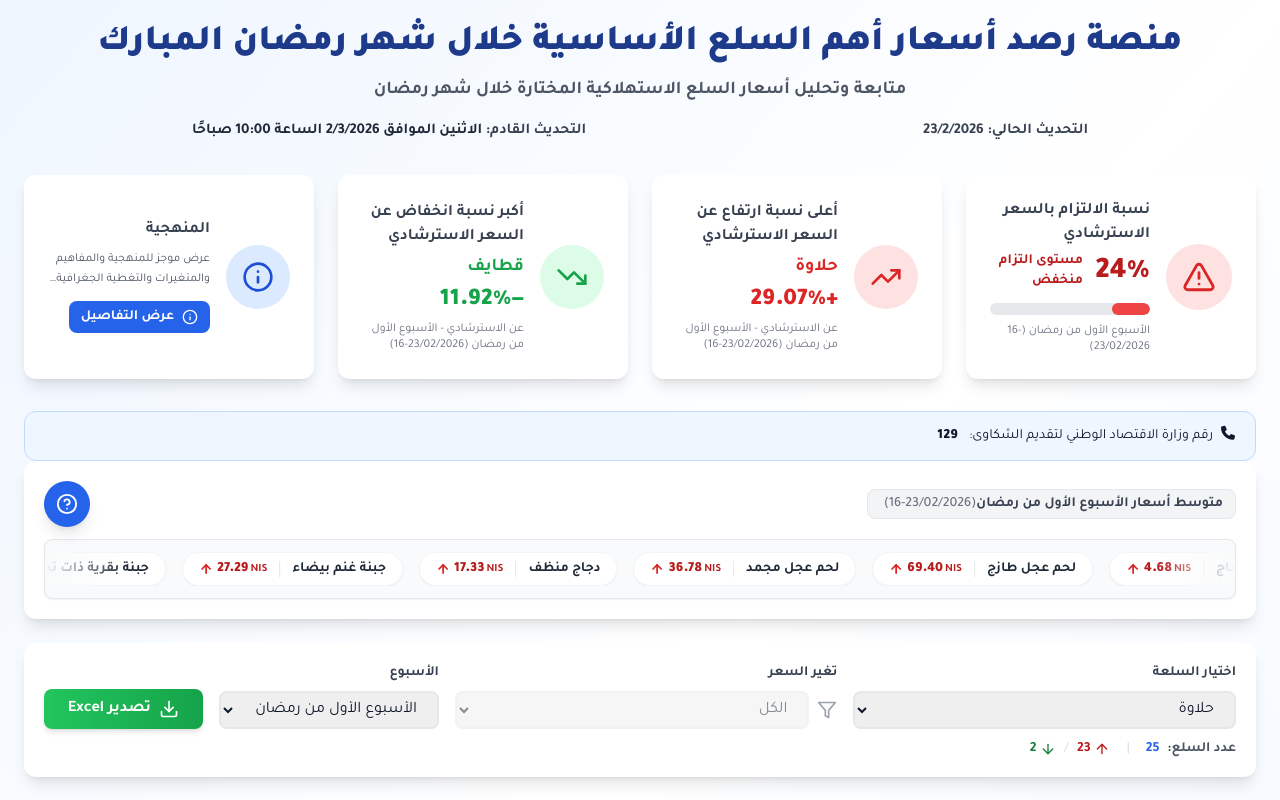
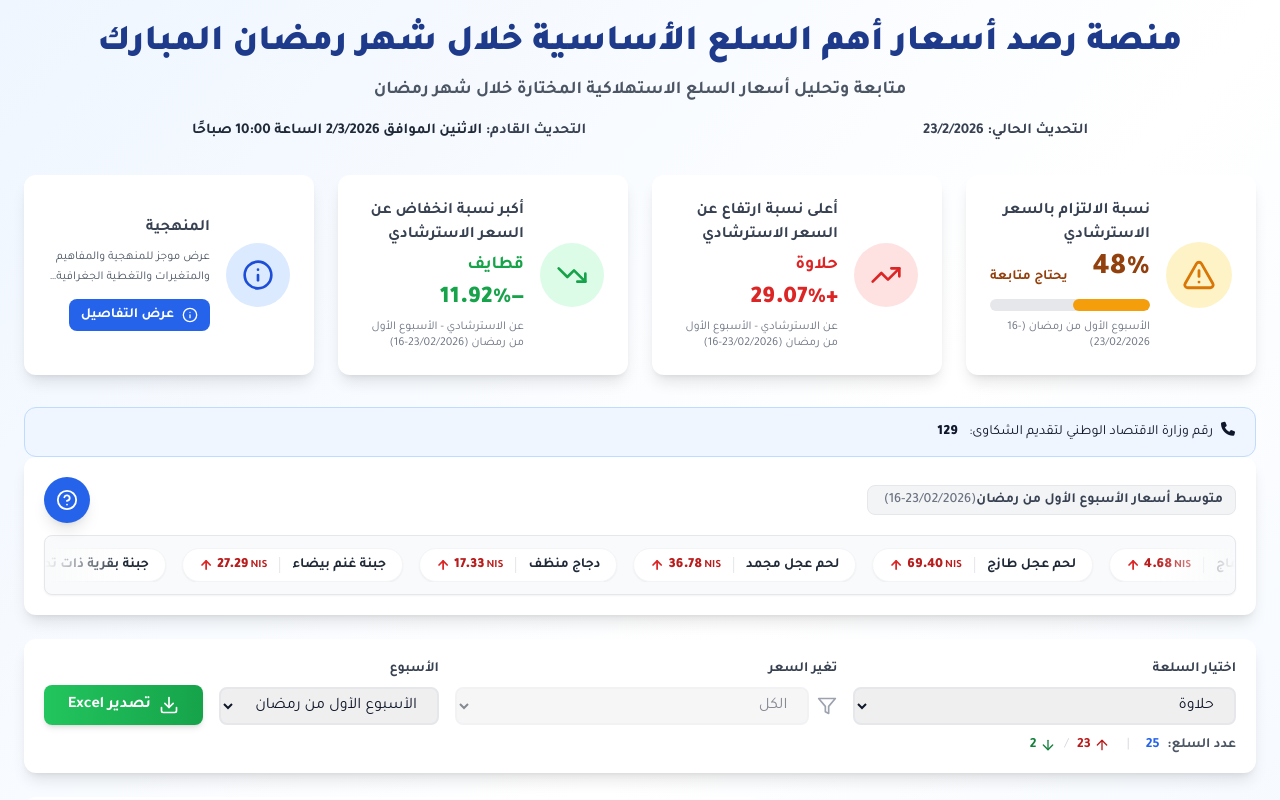
Before and after one commit to Mohammed-basel/Ramadan_English_test, a React (Vite) app: page / in a window 1280 px wide. Shown: the top 800 px of the page. Built offline with nearby package versions, Linux system fonts and the light colour scheme.

Commit message:
Update App.tsx

```diff
--- a/src/App.tsx
+++ b/src/App.tsx
@@ -40,7 +40,7 @@ function App() {
 const adherenceByWeek: Record<number, number> = {
   1: 24,
   2: 28,
-  3: 24,
+  3: 48,
 };
 
 const manualAdherence = adherenceByWeek[currentWeek] ?? 0;
```
